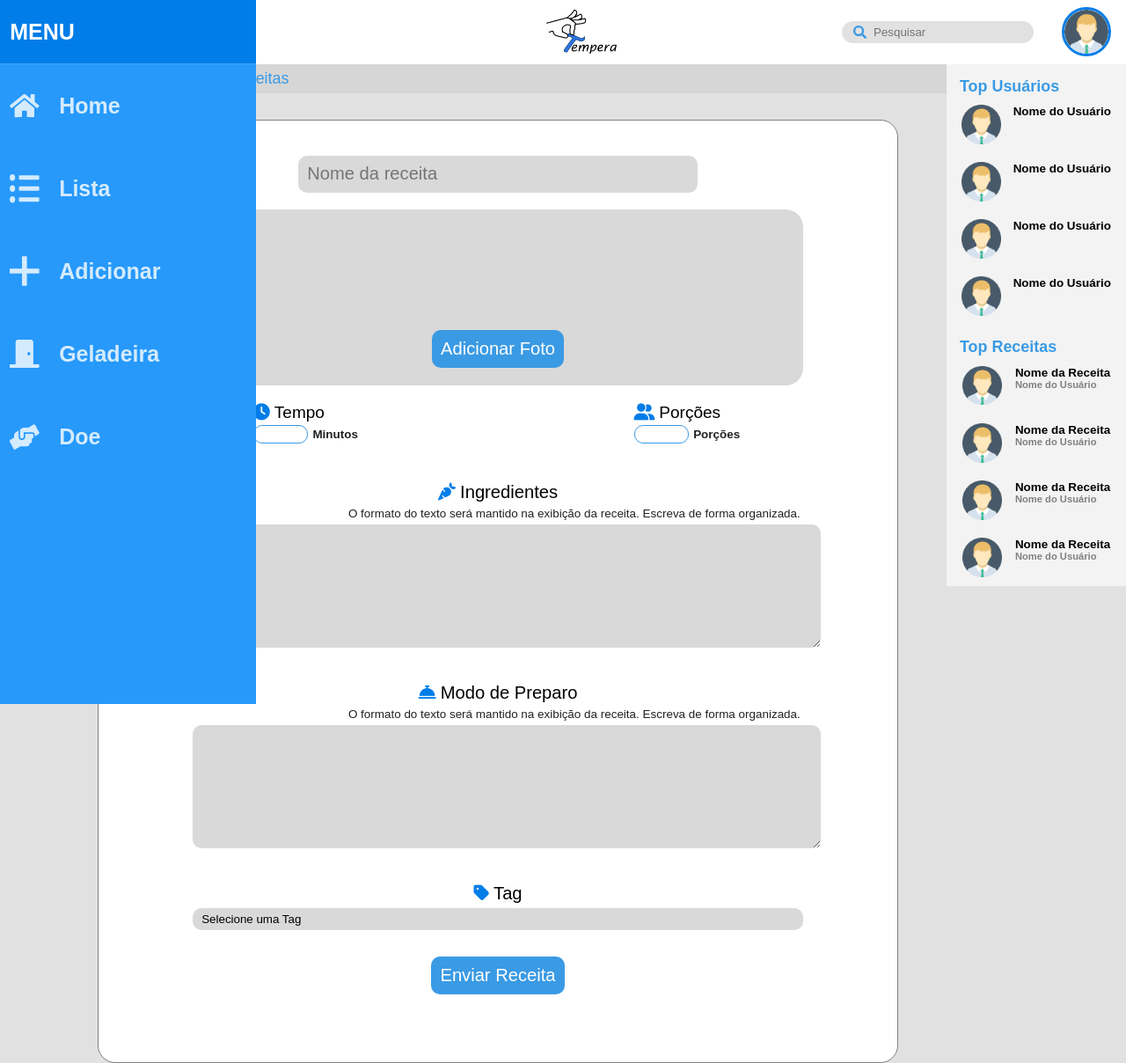
After one commit to BrennodeMeloMedeiros/Tempera, a PHP site: page /AddReceitas.php in a window 1280 px wide. The commit adds this page. Shown: the whole page at 88% size. Run offline with PHP 8.4, Linux system fonts and the light colour scheme; some libraries are stand-ins or nearby versions.

Commit message:
Side Menu Ajustado e front básico do Adicionar Receita

```diff
--- /dev/null
+++ b/Tempera/AddReceitas.php
@@ -0,0 +1,101 @@
+<!DOCTYPE html>
+<html lang="pt-br">
+<head>
+    <meta charset="UTF-8">
+    <meta name="viewport" content="width=device-width, initial-scale=1.0">
+    <link rel="stylesheet" type="text/css" href="CSS/Style.css">
+    <link rel="stylesheet" type="text/css" href="CSS/SideMenu.css">
+    <link rel="stylesheet" type="text/css" href="CSS/AddReceita.css">
+    <link rel="stylesheet" href="https://stackpath.bootstrapcdn.com/font-awesome/4.7.0/css/font-awesome.min.css" integrity="sha384-wvfXpqpZZVQGK6TAh5PVlGOfQNHSoD2xbE+QkPxCAFlNEevoEH3Sl0sibVcOQVnN" crossorigin="anonymous">
+    <script src="https://kit.fontawesome.com/69a958c39b.js" crossorigin="anonymous"></script>
+    <script src="JS\Script.js"></script>
+    <script src="JS\AddReceita.js"></script>
+    <script src="JS\SideMenu.js"></script>
+
+    <title>
+        Adicionar Receitas
+    </title>
+
+</head>
+<body>
+    <main id="main">
+        <script>
+            ShowSideMenu()
+        </script>
+
+        <content>
+        <div class="Name-Page">
+            Adicionar Receitas
+        </div>
+        <div class='Card'>
+            <form autocomplete="off" method="POST" id="NovaReceita">
+                <div id='Name' class='Input-Row InputDefault' >
+                    <input type='text' id='InputName' placeholder='Nome da receita' >
+                </div>
+                <div id='Image-Painel'>
+                    <input type='file' name='image' id='image' class='Blue-Button'>
+                    <label for='image' class='Blue-Button'>Adicionar Foto</label>
+                </div>
+
+                <div id='Inputs-Painel'>
+                    <div class='Input-Row' id='Row1'>
+                        <!-- Linha de Tempo e Porções  -->
+                        <div class='row'>
+                            <p><i class="fas fa-clock"></i><label for='Time'>Tempo</label></p>
+                            <input pattern='[0-9]{1,3}' maxlength="3" class='Basic-Input' type='text' name='Time' id='Time'>
+                            <spam class='desc'>Minutos</spam>
+                        </div>
+                        <div class='row'>
+                            <p><i class="fas fa-user-friends"></i><label for='Qtdd-Porcoes'>Porções</label></p>
+                            <input type='text' pattern='[0-9]{1,2}' maxlength="2" class='Basic-Input' name='Qtdd-Porcoes' id='Qtdd-Pocoes'>
+                            <spam class='desc'>Porções</spam>
+                        </div>
+                    </div>
+
+                    <div class='Input-Row' id='Row2'>
+                        <div class='row'>
+
+                            <label for='IngredientesText'><i class="fas fa-carrot"></i>Ingredientes</label>
+                            <span class='desc'>O formato do texto será mantido na exibição da receita. Escreva de forma organizada.</span>
+                            <textarea spellcheck="false" id='IngredientesText'> </textarea>
+                        </div>
+                    </div>
+
+                    <div class='Input-Row' id='Row3'>
+                        <div class='row'>
+
+                            <label for='IngredientesText'><i class="fas fa-concierge-bell"></i>Modo de Preparo</label>
+                            <span class='desc'>O formato do texto será mantido na exibição da receita. Escreva de forma organizada.</span>
+                            <textarea spellcheck="false" id='IngredientesText'> </textarea>
+                        </div>
+                    </div>
+
+                    <div class='Input-Row' id='Row4'>
+                        <div class='row'>
+
+                            <label for='Tags'><i class="fas fa-tag"></i>Tag</label>
+                            <select id='Tags'>
+                                <option value='Tag0'>Selecione uma Tag</option>
+                                <option value='Tag1'>Carnes</option>
+                                <option value='Tag2'>Fitness</option>
+                                <option value='Tag3'>Vegetariano</option>
+                                <option value='Tag4'>Massas</option>
+                                <option value='Tag5'>Molhos</option>
+                            </select>
+                        </div>
+                    </div>
+                    <div class='Input-Row' id='Row5'>
+                        <div class='row'>
+                            <button class='Blue-Button' form='NovaReceita'>Enviar Receita</button>
+                        </div>
+                    </div>
+                </div>
+
+
+            </form>
+
+        </div>
+        </content>
+    </main>
+</body>
+</html>
--- /dev/null
+++ b/Tempera/CSS/AddReceita.css
@@ -0,0 +1,186 @@
+content{
+    flex-wrap: wrap;
+    justify-content: center;
+}
+.Card{
+    display: flex;
+    justify-content: center;
+    height: auto;
+    min-height: min-content;
+
+    flex-direction: column;
+}
+
+/* =============== Imagem ============ */
+#Image-Painel{
+    width: 80%;
+    height:200px;
+
+    background: #D9D9D9;
+
+    border-radius: 20px;
+
+    display: flex;
+    align-items: flex-end;
+
+    align-self: flex-start;
+}
+
+#Image-Painel input[type='file']{
+    display: none;
+}
+
+label[for='image'].Blue-Button{
+
+    min-width: min-content;
+    max-width: 165px;
+
+    height: min-content;
+
+    text-align: center;
+
+    margin-bottom: 20px;
+}
+/* =============== Imagem ============ */
+/* ================ Inputs ================= */
+/* ==== Nome da Receita ==== */
+.Input-Row{
+    height: 10vh;
+
+
+    display: flex;
+    justify-content: center;
+    align-content: center;
+}
+.Input-Row#Name{
+    display:flex;
+    justify-items: center;
+    align-items: center;
+}
+.Input-Row#Name input{
+    width: 50%;
+    height:40%;
+
+    border-radius:10px;
+
+    padding:5px 10px 5px 10px;
+
+    background:#D9D9D9;
+
+    font-size: 0.9rem;
+    color:#212121;
+
+    margin:0;
+}
+
+
+/* ==== Nome da Receita ==== */
+
+
+#Inputs-Painel{
+    display:flex;
+    flex-direction:column;
+    justify-content: space-between;
+
+    margin:20px 0;
+
+    font-size:0.9rem;
+
+    height: min-content;
+}
+#Inputs-Painel input{
+    width: 50px;
+}
+#Inputs-Painel p{
+    font-size:0.85rem;
+    width: min-content;
+    text-align: center;
+
+    display: flex;
+    justify-content: center;
+    align-items: center;
+
+}
+#Inputs-Painel i{
+    margin-right: 5px;
+}
+
+.Input-Row#Row1{
+    display: flex;
+    flex-direction: row;
+    justify-content: center;
+
+    width: 100%;
+}
+.desc{
+    font-size: 0.6rem;
+    font-weight: bold;
+
+    color: #212121;
+
+    margin-right:3px;
+}
+.row input{
+    padding: 2px 5px;
+    margin:0;
+
+    text-align:center;
+}
+.row i{
+    color: var(--blue-black);
+}
+/* ================ Inputs ================= */
+/* ============ Ingredientes e Modo de Preparo ============ */
+.Input-Row#Row2, .Input-Row#Row3, .Input-Row#Row4{
+    width: 100%;
+    height: max-content;
+
+    margin-bottom: 30px;
+
+}
+.Input-Row#Row2 label, .Input-Row#Row3 label, .Input-Row#Row4 label{
+
+    padding: 10px 0  5px 0;
+}
+.Input-Row#Row2 span, .Input-Row#Row3 span{
+    font-weight:normal;
+
+    margin-bottom:5px;
+}
+.Input-Row#Row2 .row, .Input-Row#Row3 .row, .Input-Row#Row4 .row{
+    width: 80%;
+
+    display:flex;
+    flex-direction:column;
+    justify-content: center;
+}
+
+textarea{
+    background: #D9D9D9;
+    width:100%;
+    max-width: 100%;
+    height:120px;
+
+    padding:10px;
+    margin-left:0;
+
+    border-radius:10px;
+}
+
+/* ============ Ingredientes e Modo de Preparo ============ */
+/* ======== Tags ======== */
+
+select{
+    width: 100%;
+
+    background: #D9D9D9;
+
+    border-radius:10px;
+
+    padding:5px 10px 5px 10px;
+
+    -moz-appearance:none;
+    -webkit-appearance:none;
+}
+
+/* ======== Tags ======== */
--- a/Tempera/CSS/Style.css
+++ b/Tempera/CSS/Style.css
@@ -59,13 +59,28 @@
 .Card{
     margin: auto;
     margin-top: 30px;
+    margin-bottom:20px;
     background: #FFF;
     width: 85%;
     height: auto;
-    min-height: 600px;
+    min-height:600px ;
     border-radius: 20px ;
     border:1px solid gray;
     padding: 2%;
+}
+form{
+    margin:0;
+    height: min-content;
+
+}
+.Basic-Input{
+    border-radius: 10px;
+    border: 1px solid var(--blue-color);
+
+    padding-left:10px;
+}
+.Basic-Input:hover{
+    background: var(--blue-white);
 }
 /* ANIMAÇÕES */
 
--- a/Tempera/JS/Lista.js
+++ b/Tempera/JS/Lista.js
@@ -72,7 +72,6 @@
         event.preventDefault()
     } else {
         alert('Os itens da sua lista foram enviados para a sua geladeira!')
-        event.preventDefault()
     }
 }
 
--- a/Tempera/JS/SideMenu.js
+++ b/Tempera/JS/SideMenu.js
@@ -28,9 +28,11 @@
            </ul>
        </div>
        <div class='LogoTempera'>
+       <a href='Home.php'>
             <div class='Logo'>
                  <img src='IMAGENS/Logo_Tempera.png' class='ImgLogo'>
            </div>
+        </a>
        </div>
        <div class='Search-Input'>
            <svg xmlns='http://www.w3.org/2000/svg' width='35.997' height='36.004' viewBox='0 0 35.997 36.004'><path id='Icon_awesome-search' data-name='Icon awesome-search' d='M35.508,31.127l-7.01-7.01a1.686,1.686,0,0,0-1.2-.492H26.156a14.618,14.618,0,1,0-2.531,2.531V27.3a1.686,1.686,0,0,0,.492,1.2l7.01,7.01a1.681,1.681,0,0,0,2.384,0l1.99-1.99a1.7,1.7,0,0,0,.007-2.391Zm-20.883-7.5a9,9,0,1,1,9-9A8.995,8.995,0,0,1,14.625,23.625Z' fill='#3A9AE4'/></svg>
@@ -67,6 +69,12 @@
                <a href='Lista.php' class='nav-link'>
                    <svg xmlns='http://www.w3.org/2000/svg' width='56.092' height='54.53' viewBox='0 0 56.092 54.53'><path id='Icon_awesome-list-ul' data-name='Icon awesome-list-ul' d='M5.259,3.375C2.354,3.375,0,6.192,0,9.667s2.354,6.292,5.259,6.292,5.259-2.817,5.259-6.292S8.163,3.375,5.259,3.375Zm0,20.973C2.354,24.348,0,27.165,0,30.64s2.354,6.292,5.259,6.292,5.259-2.817,5.259-6.292-2.354-6.292-5.259-6.292Zm0,20.973C2.354,45.321,0,48.138,0,51.613S2.354,57.9,5.259,57.9s5.259-2.817,5.259-6.292-2.354-6.292-5.259-6.292Zm49.08,2.1H19.282a1.948,1.948,0,0,0-1.753,2.1V53.71a1.948,1.948,0,0,0,1.753,2.1H54.339a1.948,1.948,0,0,0,1.753-2.1V49.516A1.948,1.948,0,0,0,54.339,47.418Zm0-41.946H19.282a1.948,1.948,0,0,0-1.753,2.1v4.195a1.948,1.948,0,0,0,1.753,2.1H54.339a1.948,1.948,0,0,0,1.753-2.1V7.57A1.948,1.948,0,0,0,54.339,5.472Zm0,20.973H19.282a1.948,1.948,0,0,0-1.753,2.1v4.195a1.948,1.948,0,0,0,1.753,2.1H54.339a1.948,1.948,0,0,0,1.753-2.1V28.543A1.948,1.948,0,0,0,54.339,26.445Z' transform='translate(0 -3.375)' fill='#fff'/></svg>
                    <span class='nav-text'>Lista</span>
+               </a>
+           </li>
+           <li class='nav-item'>
+           <a href='AddReceitas.php' class='nav-link'>
+           <svg xmlns="http://www.w3.org/2000/svg" width="40" height="40" viewBox="0 0 24 24"><path d="M24 10h-10v-10h-4v10h-10v4h10v10h4v-10h10z" fill="#fff"/></svg>
+               <span class='nav-text'>Adicionar</span>
            </a>
        </li>
 
```
Also changed, not shown: Tempera/JS/AddReceita.js (added), 1 other file. Lines whose indentation alone changed are shown as unchanged.
